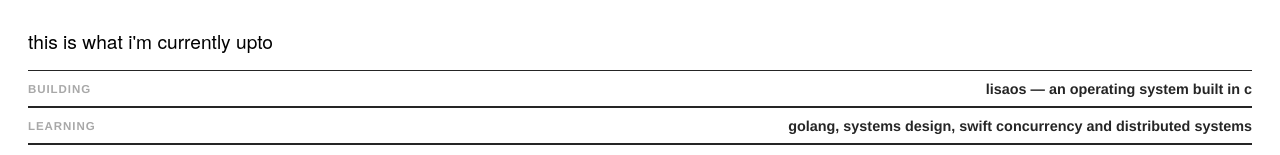
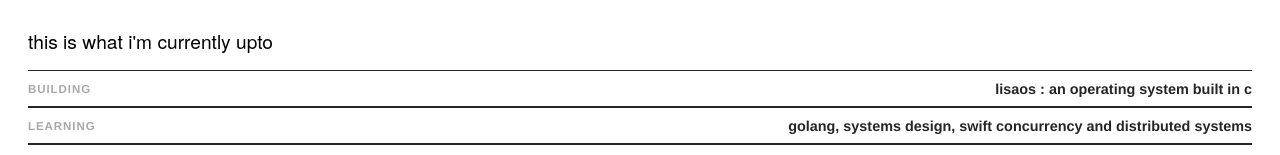
Before and after one commit to ameysunu/ameysunu.github.io, a React (Vite) app: page / in a window 1280 px wide. Shown: the part 226-381 px from the top of the page. Built offline with nearby package versions, Linux system fonts and the light colour scheme; a web font is replaced by a local one.

Commit message:
ui bugs fixed

```diff
--- a/src/404.tsx
+++ b/src/404.tsx
@@ -6,7 +6,6 @@ function NotFound() {
         <div className="title">404</div>
         <div className="subtitle">you're lost, mate</div>
         <br />
-        <div className="subtitle" style={{fontSize: '1.2rem', fontWeight: '500'}}>here's what went wrong</div>
 
         <div className="nf-stack" style={{marginTop: '1rem'}}>
             <div className="nf-stack-item">
--- a/src/Footer.tsx
+++ b/src/Footer.tsx
@@ -3,9 +3,9 @@ export default function Footer() {
         <footer className="footer">
             <div className="footer-divider" />
             <div className="footer-links">
-                <a href="https://github.com/ameysunu" className="footer-link">github ↗</a>
-                <a href="https://dev.to/ameysunu" className="footer-link">dev.to ↗</a>
-                <a href="https://linkedin.com/in/ameysunu" className="footer-link">linkedin ↗</a>
+                <a href="https://github.com/ameysunu" className="footer-link">github ↗︎</a>
+                <a href="https://dev.to/ameysunu" className="footer-link">dev.to ↗︎</a>
+                <a href="https://linkedin.com/in/ameysunu" className="footer-link">linkedin ↗︎</a>
             </div>
         </footer>
     );
--- a/src/Home.tsx
+++ b/src/Home.tsx
@@ -8,7 +8,7 @@ function Home() {
         <div className="subtitle" style={{fontSize: '1.2rem', fontWeight: '500'}}>this is what i'm currently upto</div>
         <div className="cb-bar" style={{marginTop: '1rem'}}>
             <span className="cb-bar-label">building</span>
-            <span className="cb-bar-value">lisaos — an operating system built in c</span>
+            <span className="cb-bar-value">lisaos : an operating system built in c</span>
         </div>
         <div className="cb-bar">
             <span className="cb-bar-label">learning</span>
--- a/src/index.css
+++ b/src/index.css
@@ -108,6 +108,7 @@
   display: flex;
   justify-content: space-between;
   align-items: center;
+  gap: 1.5rem;
   border-top: 1px solid currentColor;
   border-bottom: 1px solid currentColor;
   padding: 0.6rem 0;
@@ -125,6 +126,7 @@
 
 .cb-bar-value {
   font-weight: 600;
+  text-align: right;
 }
 
 .cb-bar-link {
```
